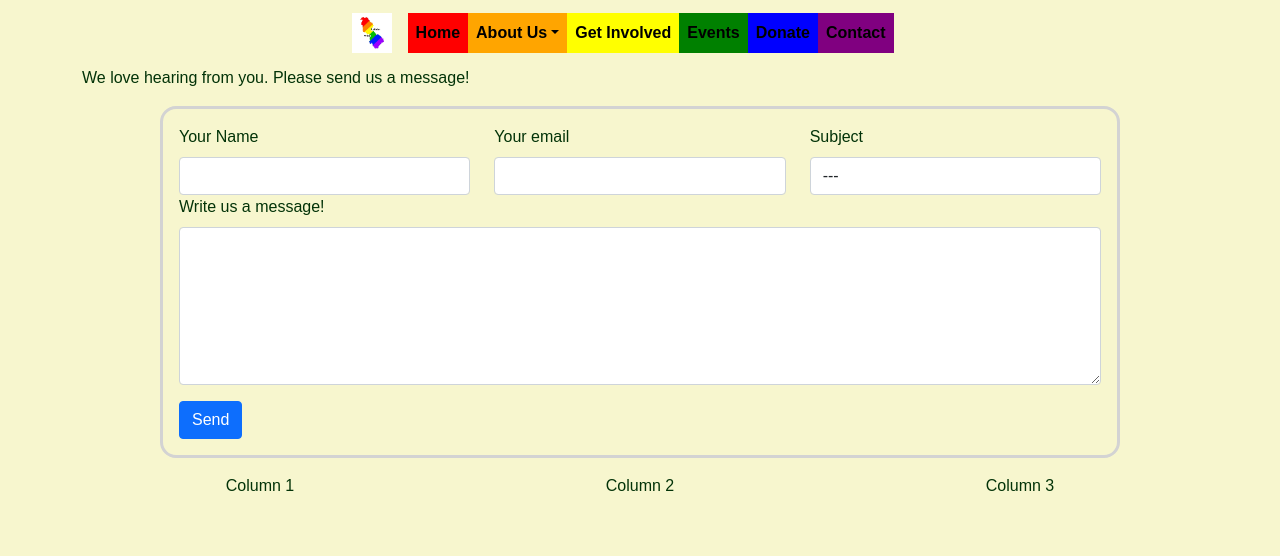
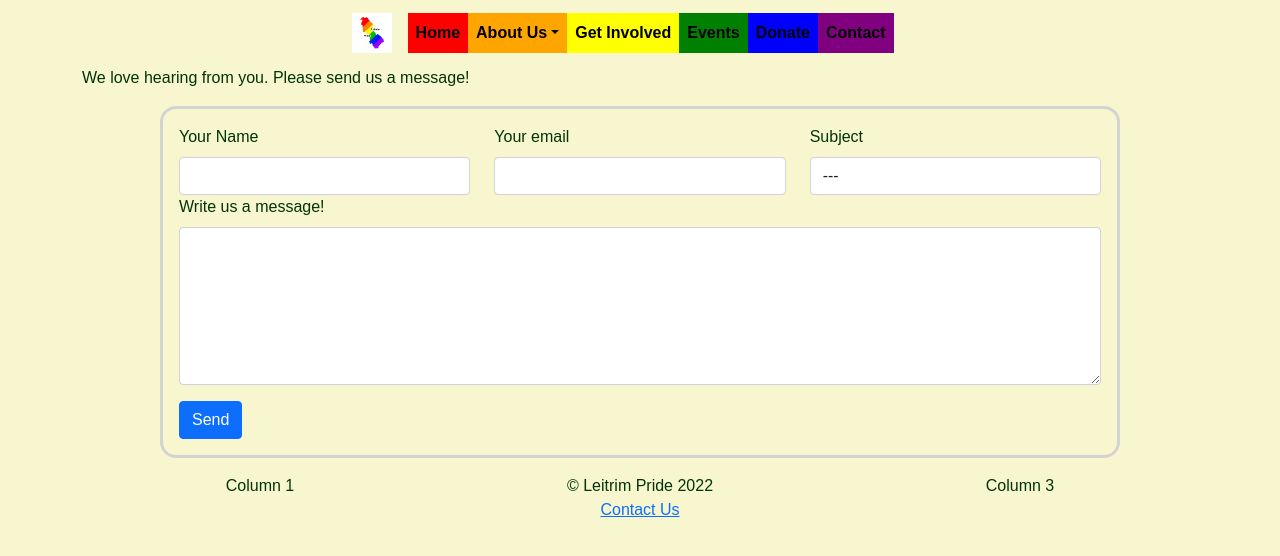
Before and after one commit to Jacobs1986/leitrim-pride, a React (Create React App) app in the folder client/: page /contact in a window 1280 px wide. Shown: the top 556 px of the page. Built offline with nearby package versions, Linux system fonts and the light colour scheme.

Commit message:
Put in a link to the contact page and wrapped everything in div tags so that they are not all on the same line

```diff
--- a/client/src/components/footer/footer.js
+++ b/client/src/components/footer/footer.js
@@ -19,7 +19,12 @@ export default function Footer() {
                         Column 1
                     </Col>
                     <Col lg={4}>
-                        Column 2
+                        <div>
+                            <span dangerouslySetInnerHTML={{ "__html": "&copy;" }} /> Leitrim Pride 2022
+                        </div>
+                        <div>
+                            <a href='/contact'>Contact Us</a>
+                        </div>
                     </Col>
                     <Col lg={4}>
                         Column 3
```
